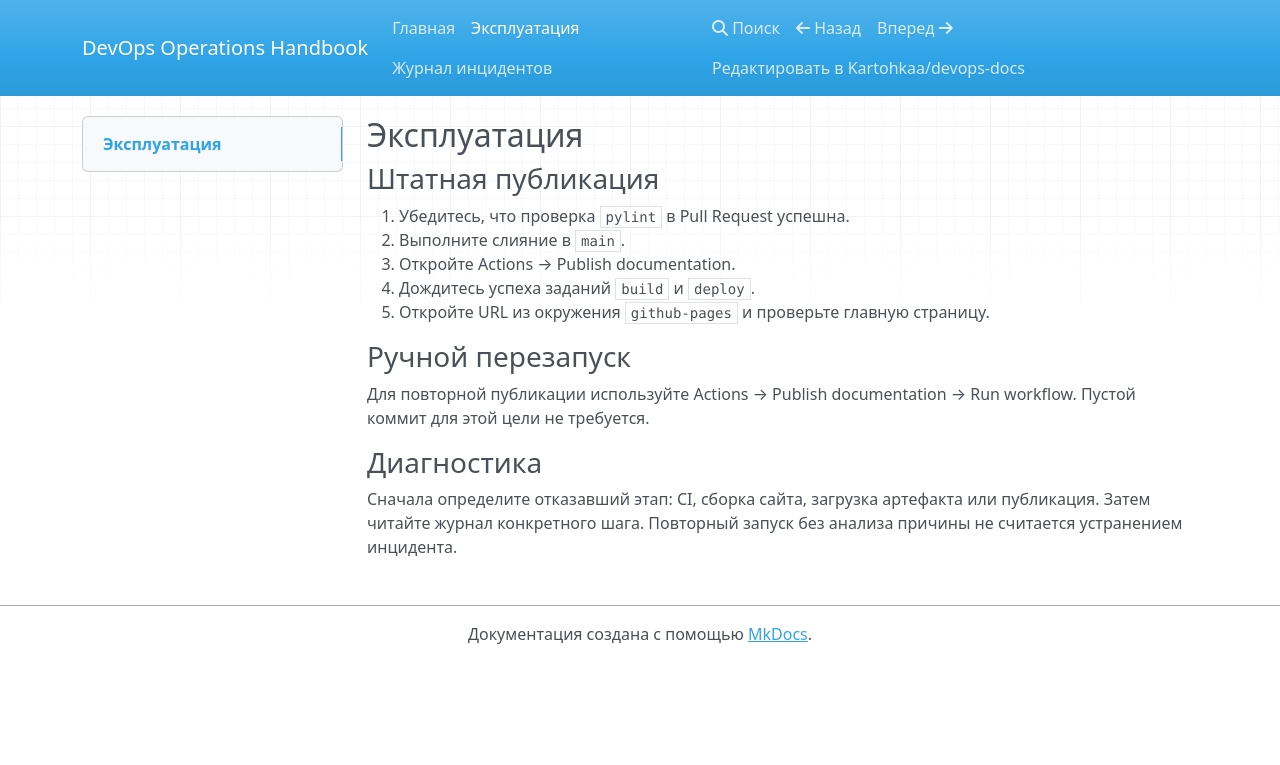
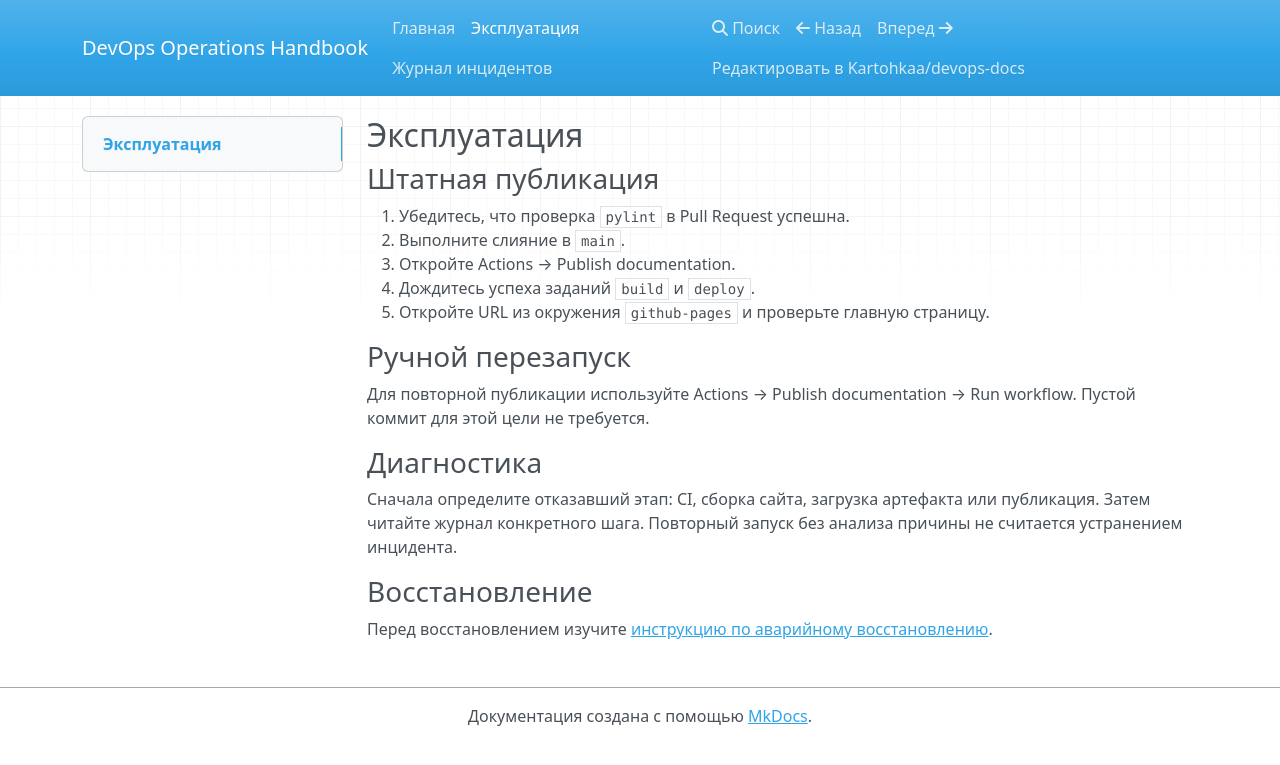
Before and after one commit to Kartohkaa/devops-docs, an MkDocs documentation site: the page built from docs/runbook.md, in a window 1280 px wide. Shown: the top 765 px of the page. Built offline with MkDocs 1.6.1, drawn with Linux system fonts in a browser that asks for light colours; nearby versions of some CDN libraries.

Commit message:
docs: add recovery runbook link

```diff
--- a/docs/runbook.md
+++ b/docs/runbook.md
@@ -17,3 +17,7 @@
 
 Сначала определите отказавший этап: CI, сборка сайта, загрузка артефакта или публикация.
 Затем читайте журнал конкретного шага. Повторный запуск без анализа причины не считается устранением инцидента.
+
+### Восстановление
+
+Перед восстановлением изучите [инструкцию по аварийному восстановлению](recovery.md).
```
Also changed, not shown: docs/index.md (+1 -1 lines).
